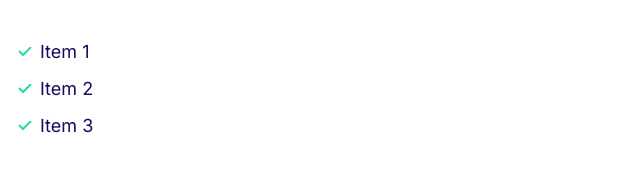
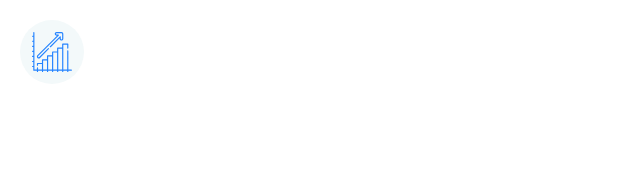
Before and after one commit to LUAI-SH/Moshify, a plain HTML site: page index.html in a window 1280 px wide. Shown: the whole page, without its empty margins (0-640 px from the left). Drawn offline with Linux system fonts and the light colour scheme.

Commit message:
Build icons component.

```diff
--- a/css/styles.css
+++ b/css/styles.css
@@ -128,7 +128,7 @@ a {
   color: var(--color--headings);
 }
 
-.list--inline .list__item{
+.list--inline .list__item {
   display: inline-block;
   margin-right: 2rem;
 }
@@ -143,11 +143,29 @@ a {
   margin-bottom: 1rem;
 }
 
-
 @media screen and (min-width: 1024px) {
-
-.list--tick .list__item {
-  padding-left: 0;
+  .list--tick .list__item {
+    padding-left: 0;
+  }
 }
 
+/* Icons */
+
+.icon {
+  width: 40px;
+  height: 40px;
 }
+
+.icon--primary {
+  fill: var(--color-primary);
+}
+
+.icon-container {
+  display: inline-flex;
+  justify-content: center;
+  align-items: center;
+  background: #f3f9fa;
+  width: 64px;
+  height: 64px;
+  border-radius: 100%;
+}
--- a/index.html
+++ b/index.html
@@ -15,10 +15,10 @@
     <link rel="stylesheet" href="./css/styles.css" />
   </head>
   <body>
-      <ul class="list list--tick">
-        <li class="list__item">Item 1</li>
-        <li class="list__item">Item 2</li>
-        <li class="list__item">Item 3</li>
-      </ul>
+    <span class="icon-container">
+      <svg class="icon icon--primary">
+        <use xlink:href="/images/icons.svg#growth"></use>
+      </svg>
+    </span>
   </body>
 </html>
```
Also changed, not shown: components/icons.html (added, +5 -0 lines), images/icons.svg (added).
